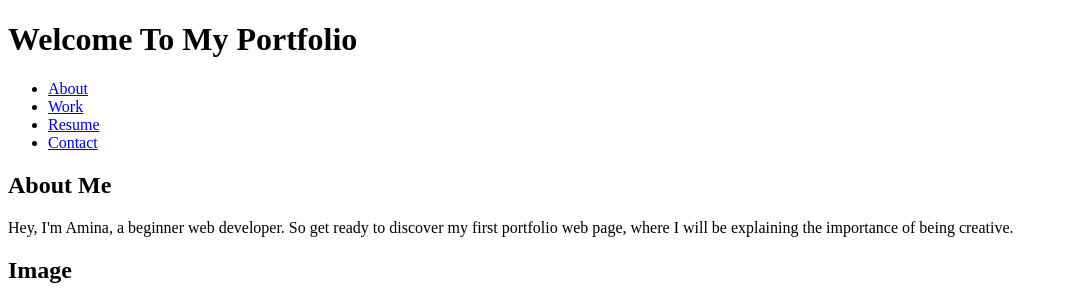
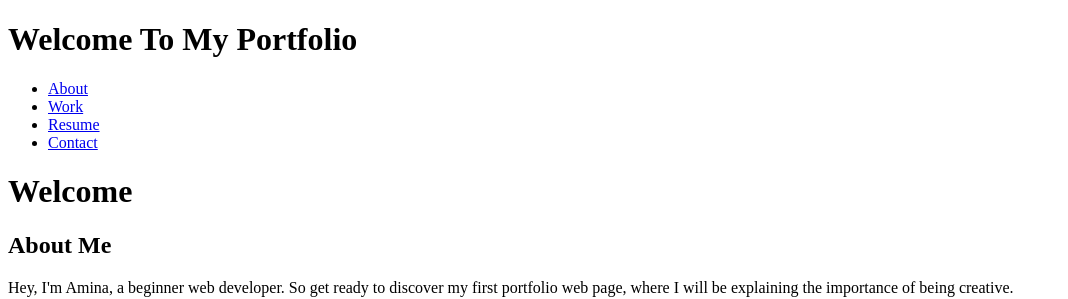
Before and after one commit to Amina-0812/HTML, a plain HTML site: page index.html in a window 1280 px wide. Shown: the top 299 px of the page, without its empty margins (0-1068 px from the left). Drawn offline with Linux system fonts and the light colour scheme.

Commit message:
files modify

```diff
--- a/index.html
+++ b/index.html
@@ -17,7 +17,10 @@
             </ul>
           </nav>
     </header>
+
     <main>
+      <!-- here is the main-->
+      <h1>Welcome</h1>
         <section id="about">
             <h2>About Me</h2>
             <p> Hey, I'm Amina, a beginner web developer. So get ready to discover my first portfolio web page, where I will be explaining the  importance of being creative.
```
